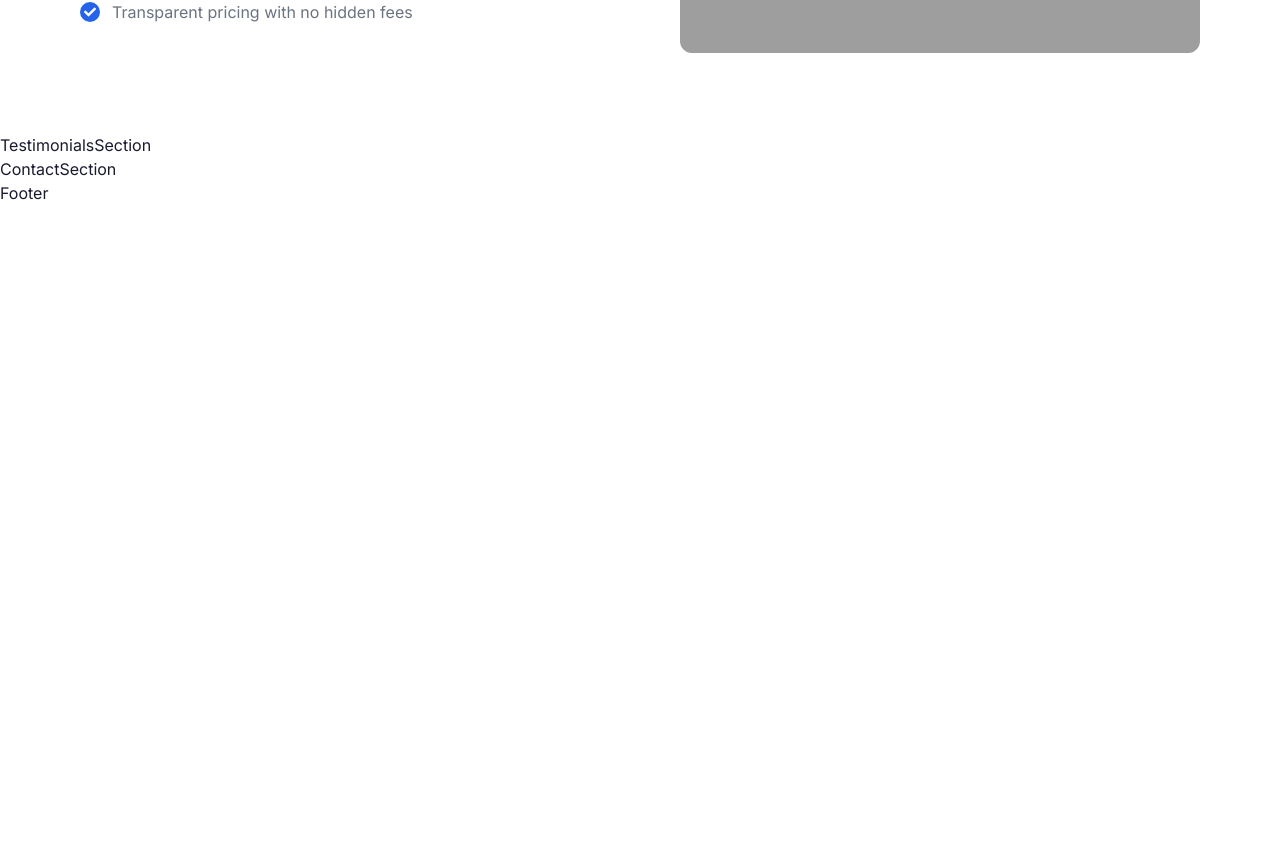
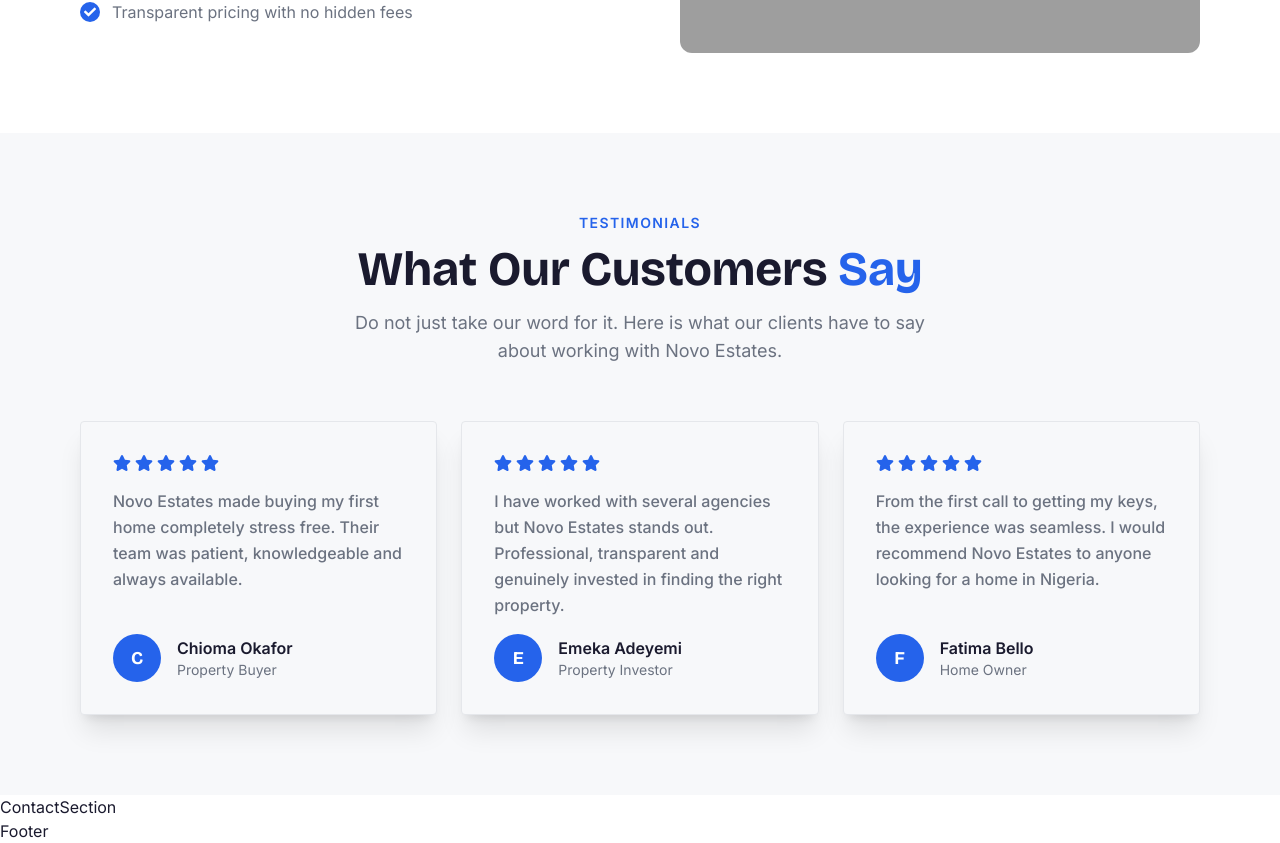
Before and after one commit to chiamakauyanna/novo-estates-landing-page, a React (Vite) app in the folder client/: page / in a window 1280 px wide. Shown: the part 2796-3639 px from the top of the page. Before the commit the page ends 3001 px from the top, so only its background shows below. Built offline with nearby package versions, Linux system fonts and the light colour scheme; grey boxes are pictures that could not be loaded.

Commit message:
added testimonial section

```diff
--- /dev/null
+++ b/client/src/components/common/StarRating.jsx
@@ -0,0 +1,15 @@
+import { FaStar } from "react-icons/fa";
+
+const StarRating = ({ rating }) => {
+  return (
+    <div className="flex gap-1">
+      {Array.from({ length: rating }).map((_, i) => (
+        <span key={i} className="text-accent text-lg">
+          <FaStar />
+        </span>
+      ))}
+    </div>
+  );
+};
+
+export default StarRating;
--- a/client/src/components/sections/TestimonialsSection.jsx
+++ b/client/src/components/sections/TestimonialsSection.jsx
@@ -1,7 +1,53 @@
+import { testimonials } from "../../data";
+import AnimateOnScroll from "../common/AnimateOnScroll";
+import StarRating from "../common/StarRating";
+
 const TestimonialsSection = () => {
   return (
-    <div>TestimonialsSection</div>
-  )
-}
+    <section id="testimonials" className="py-20 px-6 lg:px-20 bg-secondary">
+      <AnimateOnScroll direction="up">
+        <div className="text-center">
+          <p className="text-accent font-semibold uppercase tracking-widest text-sm">
+            Testimonials
+          </p>
+          <h2 className="font-heading mt-3 text-2xl md:text-3xl font-bold text-dark xl:text-5xl">
+            What Our Customers <span className="text-accent">Say</span>
+          </h2>
+          <p className="mt-4 text-textLight xl:text-lg max-w-xl mx-auto">
+            Do not just take our word for it. Here is what our clients have to
+            say about working with Novo Estates.
+          </p>
+        </div>
+      </AnimateOnScroll>
 
-export default TestimonialsSection
+      <div className="mt-14 grid grid-cols-1 gap-6 md:grid-cols-2 lg:grid-cols-3 items-stretch">
+        {testimonials.map((testimonial, index) => (
+          <AnimateOnScroll
+            key={testimonial.id}
+            direction="up"
+            delay={index * 0.15}
+            className="h-full"
+          >
+            <div className="h-full bg-secondary shadow-xl rounded p-8 flex flex-col gap-4 border border-border hover:bg-primary hover:scale-105 hover:shadow-lg transition-all duration-300">
+              <StarRating rating={testimonial.rating} />
+              <p className="text-textLight font-medium leading-relaxed text-sm xl:text-base">
+                {testimonial.review}
+              </p>
+              <div className="mt-auto flex items-center gap-4">
+                <div className="w-12 h-12 rounded-full bg-accent flex items-center justify-center font-heading font-bold text-white text-lg">
+                  {testimonial.name.charAt(0)}
+                </div>
+                <div>
+                  <p className="text-dark font-semibold">{testimonial.name}</p>
+                  <p className="text-textLight text-sm">{testimonial.role}</p>
+                </div>
+              </div>
+            </div>
+          </AnimateOnScroll>
+        ))}
+      </div>
+    </section>
+  );
+};
+
+export default TestimonialsSection;
--- a/client/src/data/index.jsx
+++ b/client/src/data/index.jsx
@@ -90,3 +90,30 @@ export const aboutPoints = [
   "Dedicated agents for every client",
   "Transparent pricing with no hidden fees",
 ];
+
+export const testimonials = [
+  {
+    id: 1,
+    name: "Chioma Okafor",
+    role: "Property Buyer",
+    review:
+      "Novo Estates made buying my first home completely stress free. Their team was patient, knowledgeable and always available.",
+    rating: 5,
+  },
+  {
+    id: 2,
+    name: "Emeka Adeyemi",
+    role: "Property Investor",
+    review:
+      "I have worked with several agencies but Novo Estates stands out. Professional, transparent and genuinely invested in finding the right property.",
+    rating: 5,
+  },
+  {
+    id: 3,
+    name: "Fatima Bello",
+    role: "Home Owner",
+    review:
+      "From the first call to getting my keys, the experience was seamless. I would recommend Novo Estates to anyone looking for a home in Nigeria.",
+    rating: 5,
+  },
+];
```
